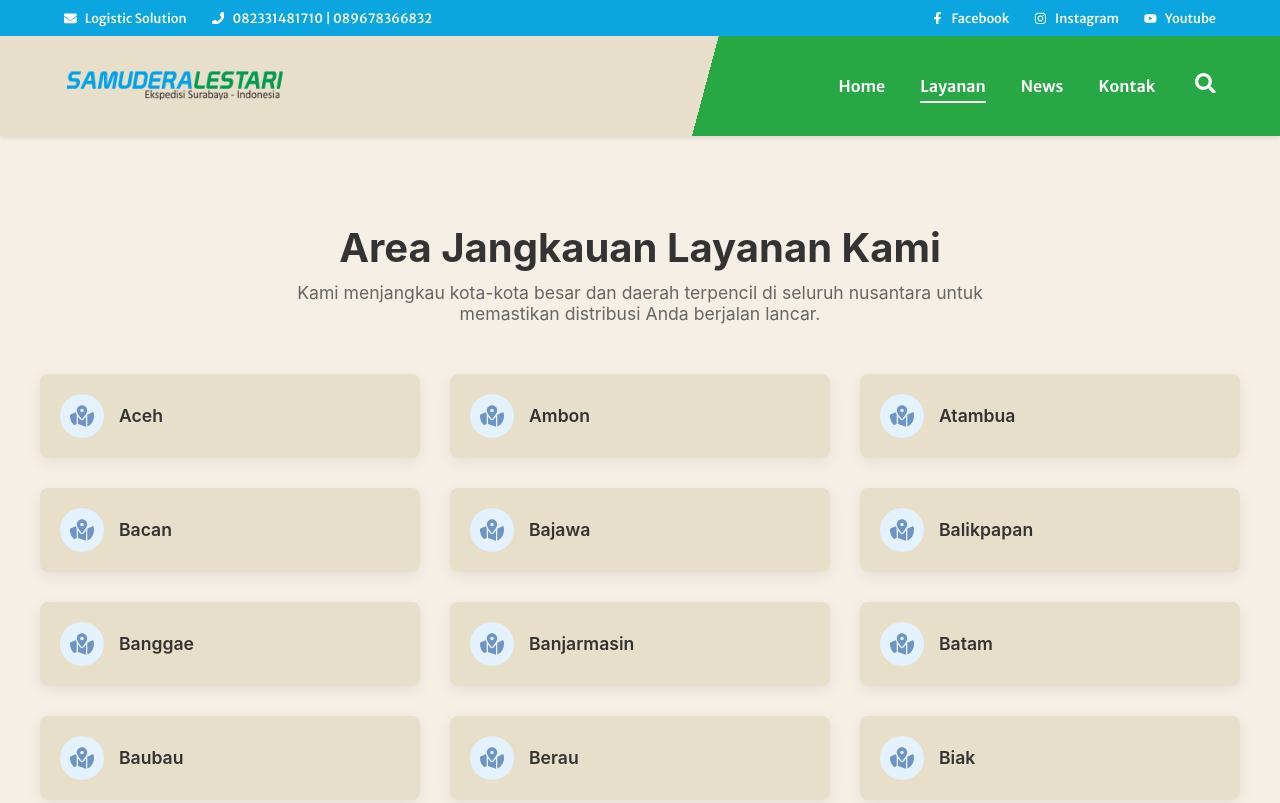
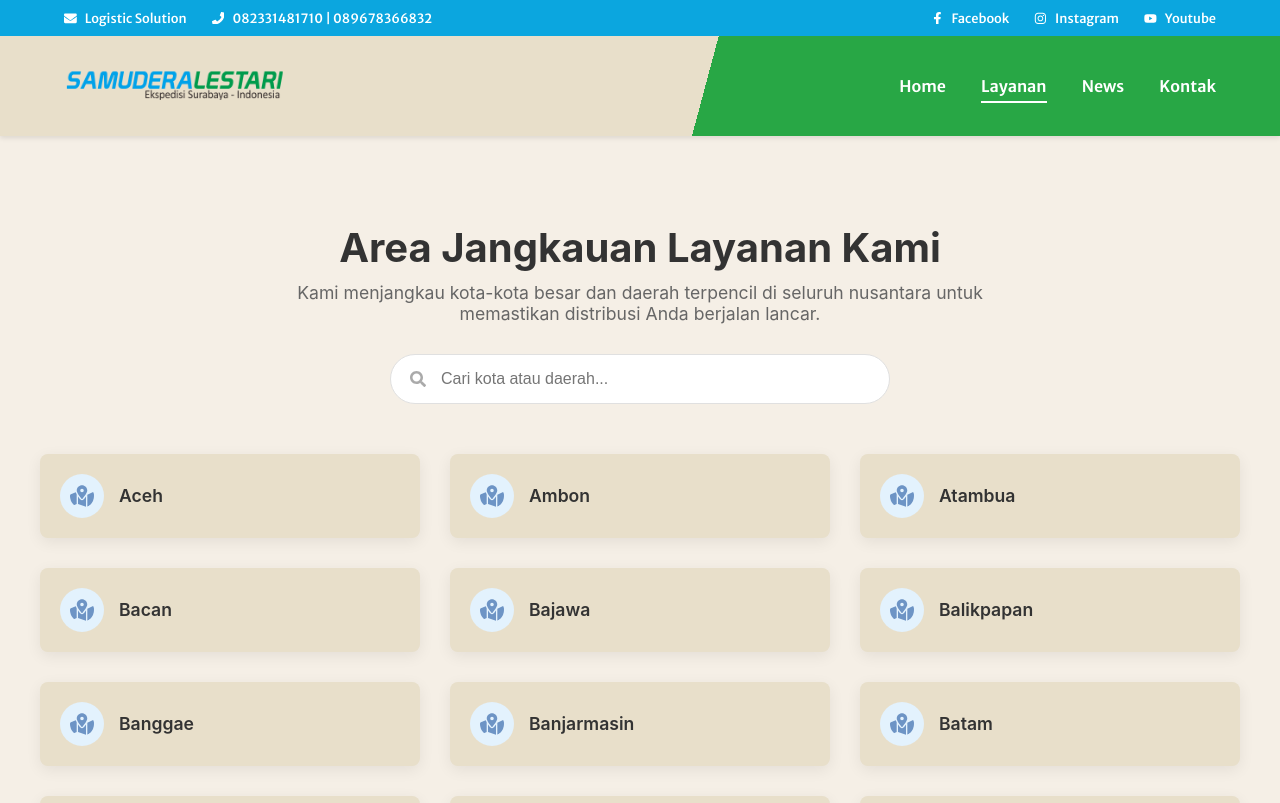
Before and after one commit to SatrioAthallah10/proyek-web-sil, a React (Vite) app: page /layanan in a window 1280 px wide. Shown: the top 803 px of the page. Built offline with nearby package versions, Linux system fonts and the light colour scheme.

Commit message:
Pengerjaan web MBE dimulai

```diff
--- a/src/components/Footer.jsx
+++ b/src/components/Footer.jsx
@@ -1,12 +1,11 @@
 import React from 'react';
-// 1. Ikon LinkedIn (FaLinkedinIn) dihapus dari sini
 import { FaFacebookF, FaYoutube } from 'react-icons/fa';
 import './Footer.css';
 
 const Footer = () => {
   return (
     <footer className="footer-wrapper">
-      {/* ===== BAGIAN UTAMA (BIRU MUDA) ===== */}
+      {/* ===== BAGIAN UTAMA (DIAGONAL) ===== */}
       <div className="footer-main">
         <div className="container">
           {/* Kolom 1: Our Company */}
@@ -16,17 +15,15 @@ const Footer = () => {
               <li><a href="/tentang">Tentang Kami</a></li>
               <li><a href="/news">Ruang Berita</a></li>
               <li><a href="/syarat">Syarat dan Ketentuan</a></li>
+              {/* Tambahkan Tautan Baru di Sini */}
+              <li><a href="/mutiara-bunda">Mutiara Bunda Express</a></li>
             </ul>
           </div>
 
-          {/* KOLOM "INFO LAINNYA" DAN "SUMBER DAYA" DIHAPUS DARI SINI
-          */}
-
-          {/* Kolom 4: Follow Us & Social Media */}
+          {/* Kolom Follow Us & Social Media */}
           <div className="footer-column">
             <h3>IKUTI KAMI</h3>
             <div className="social-icons">
-              {/* 2. Ikon dan link untuk LinkedIn telah dihapus */}
               <a href="https://facebook.com" target="_blank" rel="noopener noreferrer" aria-label="Facebook"><FaFacebookF /></a>
               <a href="https://youtube.com" target="_blank" rel="noopener noreferrer" aria-label="YouTube"><FaYoutube /></a>
             </div>
@@ -34,7 +31,7 @@ const Footer = () => {
         </div>
       </div>
 
-      {/* ===== BAGIAN BAWAH (GELAP) ===== */}
+      {/* ===== BAGIAN BAWAH (BIRU) ===== */}
       <div className="footer-bottom">
         <div className="container">
           <p className="copyright-text">&copy; S. Athallah Kresno P. 2023-{new Date().getFullYear()}</p>
--- a/src/components/Navbar.jsx
+++ b/src/components/Navbar.jsx
@@ -55,10 +55,6 @@ const Navbar = () => {
               <li><NavLink to="/news" className={({isActive}) => isActive ? "active-link" : ""}>News</NavLink></li>
               <li><NavLink to="/kontak" className={({isActive}) => isActive ? "active-link" : ""}>Kontak</NavLink></li>
             </ul>
-
-            <div className="search-icon">
-              <FaSearch />
-            </div>
           </div>
         </div>
       </nav>
--- a/src/pages/Layanan.css
+++ b/src/pages/Layanan.css
@@ -1,6 +1,6 @@
 .layanan-page {
   padding: 60px 20px;
-  background-color: #F5EFE6; /* Mengganti latar belakang menjadi putih solid */
+  background-color: #F5EFE6;
 }
 
 .layanan-header {
@@ -20,7 +20,48 @@
   color: #666;
   max-width: 700px;
   margin: 0 auto;
+  margin-bottom: 30px; /* Memberi jarak ke search bar */
 }
+
+/* Container untuk Search Bar */
+.layanan-search-container {
+  display: flex;
+  justify-content: center;
+  margin-bottom: 50px; /* Jarak dari search bar ke daftar kota */
+}
+
+/* Styling Search Bar */
+.layanan-search-bar {
+  position: relative;
+  width: 100%;
+  max-width: 500px;
+}
+
+.search-icon-layanan {
+  position: absolute;
+  left: 20px;
+  top: 50%;
+  transform: translateY(-50%);
+  color: #aaa;
+  font-size: 1rem;
+}
+
+.layanan-search-bar input {
+  width: 100%;
+  padding: 15px 20px 15px 50px;
+  border: 1px solid #e0e0e0;
+  border-radius: 30px;
+  font-size: 1rem;
+  box-sizing: border-box; /* Pastikan padding tidak menambah lebar */
+  transition: border-color 0.3s ease, box-shadow 0.3s ease;
+}
+
+.layanan-search-bar input:focus {
+  outline: none;
+  border-color: #6D94C5;
+  box-shadow: 0 0 0 4px rgba(109, 148, 197, 0.1);
+}
+
 
 .layanan-container {
   max-width: 1200px;
@@ -29,11 +70,10 @@
 
 .area-list {
   display: grid;
-  grid-template-columns: repeat(auto-fill, minmax(280px, 1fr)); /* Sedikit lebih lebar untuk tampilan card */
-  gap: 30px; /* Jarak antar kartu */
+  grid-template-columns: repeat(auto-fill, minmax(280px, 1fr));
+  gap: 30px;
 }
 
-/* Menghilangkan dekorasi teks default dari Link */
 .area-link {
   text-decoration: none;
 }
@@ -44,7 +84,6 @@
   background-color: #E8DFCA;
   padding: 20px;
   border-radius: 8px;
-  /* Mengganti border dengan box-shadow yang lebih halus */
   box-shadow: 0 4px 15px rgba(0, 0, 0, 0.07);
   transition: transform 0.3s ease, box-shadow 0.3s ease;
 }
@@ -56,15 +95,23 @@
 
 .area-icon {
   color: #6D94C5;
-  font-size: 1.5rem; /* Ikon sedikit lebih besar */
+  font-size: 1.5rem;
   margin-right: 15px;
-  background-color: #e3f2fd; /* Memberi latar belakang pada ikon */
+  background-color: #e3f2fd;
   padding: 10px;
   border-radius: 50%;
 }
 
 .area-item span {
   font-size: 1.1rem;
-  font-weight: 600; /* Teks lebih tebal */
+  font-weight: 600;
   color: #333;
 }
+
+/* Styling untuk pesan "Tidak Ditemukan" */
+.no-results {
+  text-align: center;
+  padding: 40px 20px;
+  font-size: 1.2rem;
+  color: #888;
+}
--- a/src/pages/Layanan.jsx
+++ b/src/pages/Layanan.jsx
@@ -1,11 +1,9 @@
-import React from 'react';
+import React, { useState, useMemo } from 'react';
 import { Link } from 'react-router-dom';
 import './Layanan.css';
-import { FaMapMarkedAlt } from 'react-icons/fa';
+import { FaMapMarkedAlt, FaSearch } from 'react-icons/fa';
 
-// Daftar kota lengkap
 const serviceAreas = [
-  // Daftar Lama
   'Balikpapan', 'Samarinda', 'Panajam', 'Berau', 'Nunukan', 'Sendawar',
   'Tenggarong', 'Sanggata', 'Tanah Grogot', 'Bontang', 'Banjarmasin',
   'Watampone', 'Enrekang', 'Banggae', 'Mamuju', 'Polewali',
@@ -13,7 +11,6 @@ const serviceAreas = [
   'Makassar', 'Konawe', 'Muna', 'Baubau', 'Jeneponto', 'Sorong',
   'Manokwari', 'Merauke', 'Timika', 'Jayapura', 'Kaimana', 'Biak',
   'Tarakan', 'Kutai Kartanegara', 'Bulukumba', 'Minahasa', 'Nabire',
-  // Daftar Baru dari Screenshot
   'Lampung', 'Palembang', 'Jambi', 'Pekan Baru', 'Medan', 'Aceh',
   'Tanjung Pinang', 'Batam', 'Denpasar', 'Lombok', 'Sumbawa', 'Bima',
   'Labuan Bajo', 'Ruteng', 'Bajawa', 'Ende', 'Maumere', 'Larantuka',
@@ -23,19 +20,48 @@ const serviceAreas = [
   'Masohi', 'Saumlaki', 'Bacan'
 ];
 
-// Menghapus duplikasi dan mengurutkan berdasarkan abjad
 const uniqueSortedAreas = [...new Set(serviceAreas)].sort();
 
 const Layanan = () => {
+  const [searchTerm, setSearchTerm] = useState('');
+
+  const handleSearchChange = (event) => {
+    setSearchTerm(event.target.value);
+  };
+
+  const filteredAreas = useMemo(() => {
+    if (!searchTerm) {
+      return uniqueSortedAreas;
+    }
+    return uniqueSortedAreas.filter(area =>
+      area.toLowerCase().includes(searchTerm.toLowerCase())
+    );
+  }, [searchTerm]);
+
   return (
     <div className="layanan-page">
       <div className="layanan-header">
         <h1>Area Jangkauan Layanan Kami</h1>
         <p>Kami menjangkau kota-kota besar dan daerah terpencil di seluruh nusantara untuk memastikan distribusi Anda berjalan lancar.</p>
+
+        <div className="layanan-search-container">
+          <div className="layanan-search-bar">
+            <FaSearch className="search-icon-layanan" />
+            <input
+              type="search"
+              placeholder="Cari kota atau daerah..."
+              value={searchTerm}
+              onChange={handleSearchChange}
+              aria-label="Cari daerah layanan"
+            />
           </div>
+        </div>
+      </div>
+
       <div className="layanan-container">
+        {filteredAreas.length > 0 ? (
           <div className="area-list">
-          {uniqueSortedAreas.map((area, index) => (
+            {filteredAreas.map((area, index) => (
               <Link to={`/pesan-layanan?kota=${area}`} key={index} className="area-link">
                 <div className="area-item">
                   <FaMapMarkedAlt className="area-icon" />
@@ -44,6 +70,11 @@ const Layanan = () => {
               </Link>
             ))}
           </div>
+        ) : (
+          <div className="no-results">
+            <p>Daerah "{searchTerm}" tidak ditemukan.</p>
+          </div>
+        )}
       </div>
     </div>
   );
```
Also changed, not shown: src/assets/mbe-logo.png (added). Lines whose indentation alone changed are shown as unchanged.
